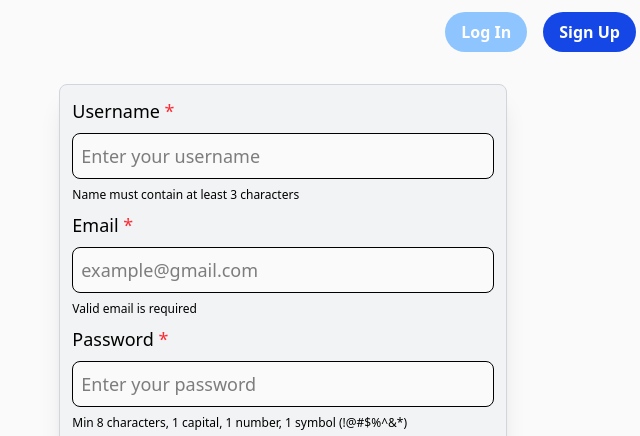
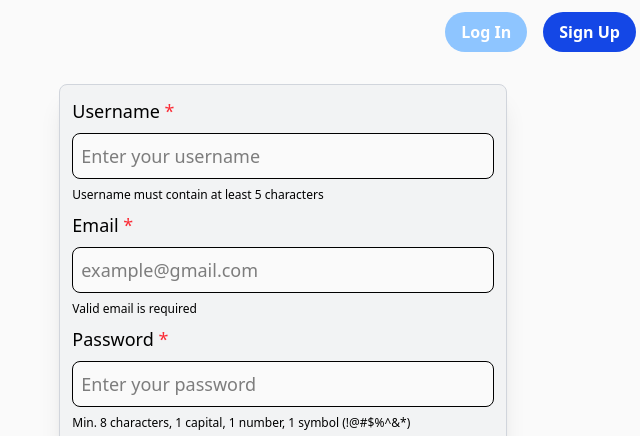
Before and after one commit to aaronvalera/to-do-app, a website: page views/signup/index.html in a window 1280 px wide. Shown: the top 436 px of the page, 618-1258 px from the left. Drawn offline with Linux system fonts and the light colour scheme.

Commit message:
Fix: username RegEx

```diff
--- a/views/signup/index.html
+++ b/views/signup/index.html
@@ -20,7 +20,7 @@
                 <label class="font-medium" for="username-input">Username <span class="text-red-500">*</span></label>
                 <input id="username-input" type="text" name="username-input" autocomplete="off" placeholder="Enter your username" class="rounded-lg p-2 bg-zinc-50 border"/>
                 <p class="text-xs etxt-zinc-800">
-                    Name must contain at least 3 characters
+                    Username must contain at least 5 characters
                 </p>
             </div>
             <div class="flex flex-col gap-2">
@@ -31,7 +31,7 @@
             <div class="flex flex-col gap-2">
                 <label class="font-medium" for="password-input">Password <span class="text-red-500">*</span></label>
                 <input id="password-input" type="password" name="password-input" autocomplete="off" placeholder="Enter your password" class="rounded-lg p-2 bg-zinc-50 border"/>
-                <p class="text-xs etxt-zinc-800">Min 8 characters, 1 capital, 1 number, 1 symbol (!@#$%^&*)</p>
+                <p class="text-xs etxt-zinc-800">Min. 8 characters, 1 capital, 1 number, 1 symbol (!@#$%^&*)</p>
             </div>
             <div class="flex flex-col gap-2">
                 <label class="font-medium" for="password-input">Confirm password <span class="text-red-500">*</span></label>
--- a/views/signup/index.js
+++ b/views/signup/index.js
@@ -1,5 +1,5 @@
 // REGEX
-const USERNAME_REGEX = /^[a-zA-Z][a-zA-Z0-9]{2,19}$/;
+const USERNAME_REGEX = /^[a-zA-Z][a-zA-Z0-9]{4,19}$/;
 const PASSWORD_REGEX = /^(?=.*[a-z])(?=.*[A-Z])(?=.*[0-9])(?=.*[!@#$%^&*()-+]).{8,19}$/;
 const EMAIL_REGEX = /^[^\s@]+@[^\s@]+\.[^\s@]{2,}$/;
 
```
